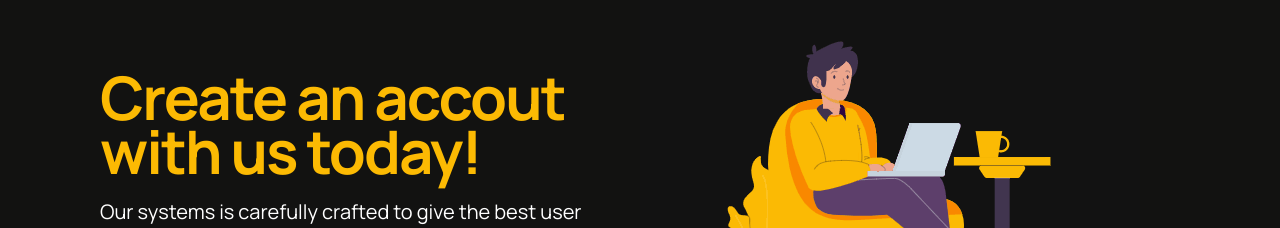
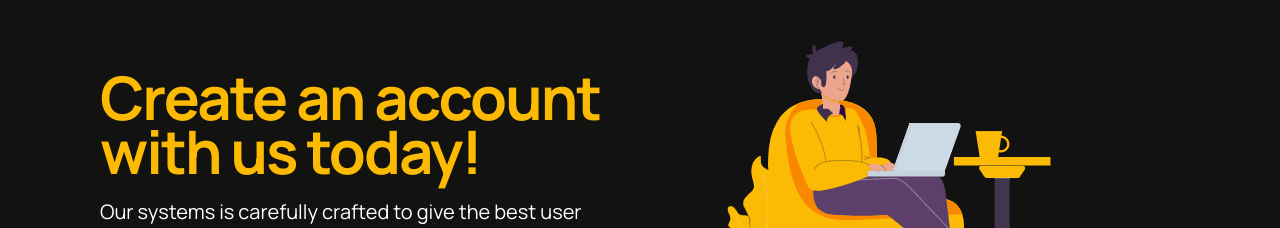
Before and after one commit to tejasraibagi26/ExpenX, a React (Create React App) app: page / in a window 1280 px wide. Shown: the part 1849-2077 px from the top of the page. Built offline with nearby package versions, Linux system fonts and the light colour scheme; the HTML template or start-up script is replaced by a standard one.

Commit message:
Minor CSS errors

```diff
--- a/src/Components/create.js
+++ b/src/Components/create.js
@@ -3,7 +3,7 @@ const CreateAcc = ({ SignUp }) => {
     <section id="create-acc">
       <div className="container">
         <div className="left">
-          <h1 className="title">Create an accout with us today!</h1>
+          <h1 className="title">Create an account with us today!</h1>
           <p className="info">
             Our systems is carefully crafted to give the best user experince and
             save money. Use the button below to create an account!
```
